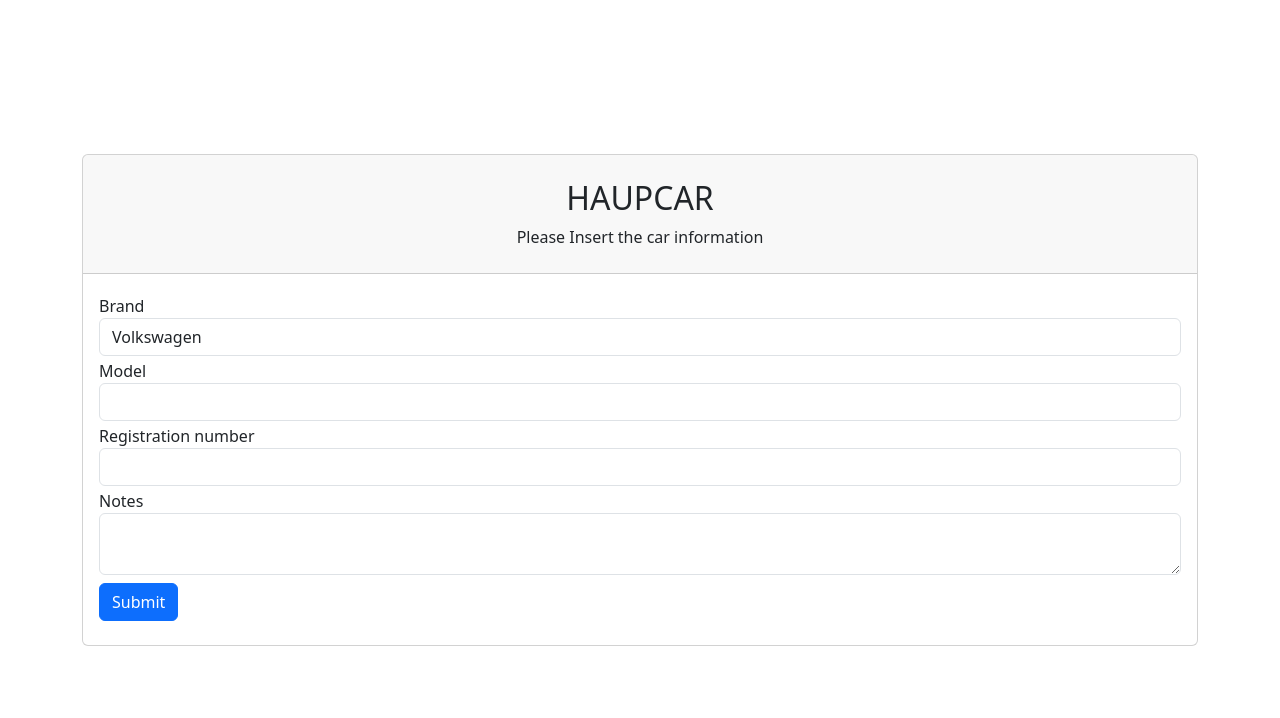
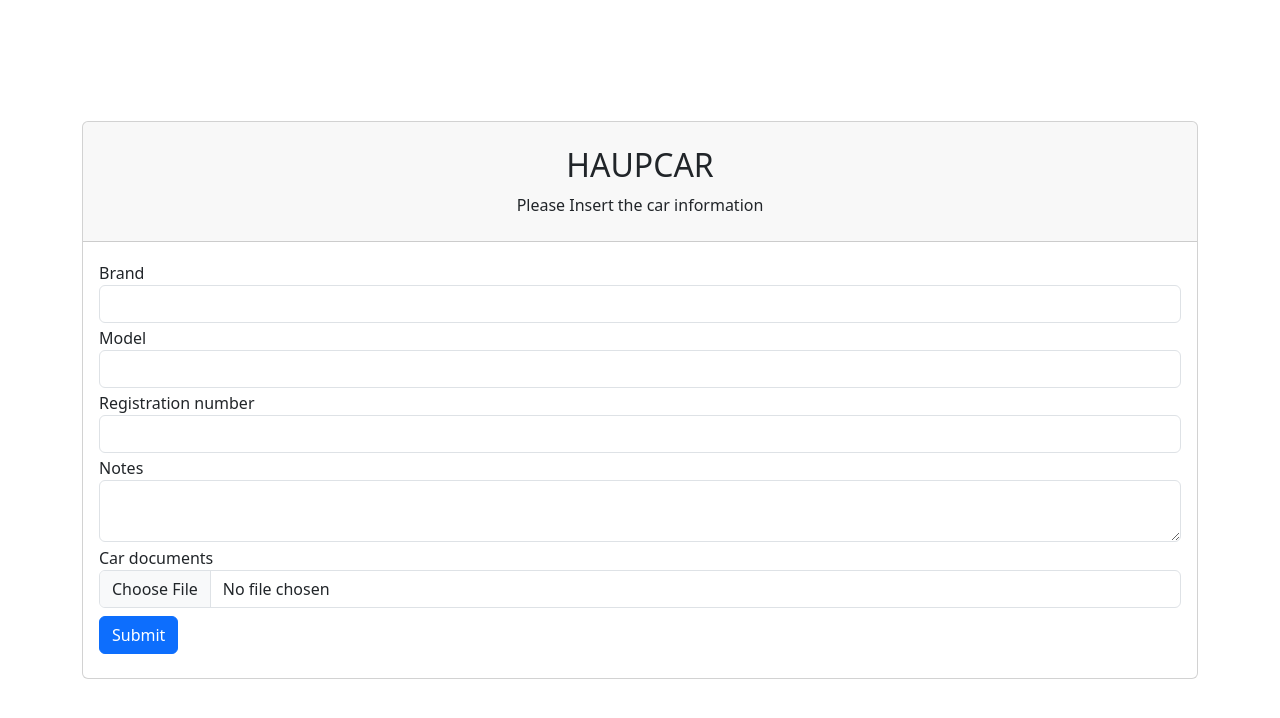
Before and after one commit to astrozeneka/haupcar-frontend, a React (Create React App) app: page /cars/new in a window 1280 px wide. Shown: the top 718 px of the page. Built offline with nearby package versions, Linux system fonts and the light colour scheme.

Commit message:
Add the file upload component

```diff
--- a/src/components/CarInsertComponent.js
+++ b/src/components/CarInsertComponent.js
@@ -7,8 +7,10 @@ import {setFeedback} from "../utils/feedback";
 
 const CarInsertComponent = () => {
     let [car, setCar] = useState({
-        brand: 'Volkswagen',
-        model: ''
+        brand: '',
+        model: '',
+        registrationNumber: '',
+        notes: ''
     })
     const onCarChange = (updatedCar) => {
         console.log(updatedCar)
--- a/src/components/CarViewComponent.js
+++ b/src/components/CarViewComponent.js
@@ -1,4 +1,5 @@
 import React from "react";
+import FileUploadComponent from "./FileUploadComponent";
 
 const CarViewComponent = ({ car, onCarChange, onSubmit }) => {
     const handleInputChange = (e) => {
@@ -37,6 +38,12 @@ const CarViewComponent = ({ car, onCarChange, onSubmit }) => {
                                     value={car.notes} onChange={handleInputChange}/>
                             </div>
 
+                            <div className="form-group">
+                                <FileUploadComponent name="documents"
+                                                     label="Car documents"
+                                    value={car.document} onChange={handleInputChange}/>
+                            </div>
+
                             <div className="my-2">
                                 <button className="btn btn-primary" type="submit">Submit</button>
                             </div>
--- /dev/null
+++ b/src/components/FileUploadComponent.js
@@ -0,0 +1,45 @@
+
+/*
+    น่าจะไม่ต้องใช้
+ */
+import React, {useState} from 'react';
+
+const FileUploadComponent = ({label, value, onChange}) => {
+
+    const handleFileInputChange = (e) => {
+        let file = e.target.files[0]
+        let reader = new FileReader()
+        reader.onload = (e) => {
+            let fileData = e.target.result
+            onChange({
+                target: {
+                    name: 'document',
+                    value: fileData
+                }
+            });
+        }
+        reader.readAsDataURL(file)
+    }
+
+    const downloadFile = (e) => {
+        e.preventDefault()
+        let link = document.createElement('a')
+        link.href = value
+        let filetype = value.split(';')[0].split(':')[1]
+        let fileExtension = filetype.split('/')[1]
+        link.download = label + "." + fileExtension
+        document.body.appendChild(link)
+        link.click()
+    }
+    return (
+        <div>
+            <label>
+                { label }
+                {(value !== null && value !== undefined) ? (<a href="#" onClick={downloadFile}>Download</a>) : ''}
+            </label>
+
+            <input type="file" className="form-control" onChange={handleFileInputChange}/>
+        </div>
+    )
+}
+export default FileUploadComponent;
```
